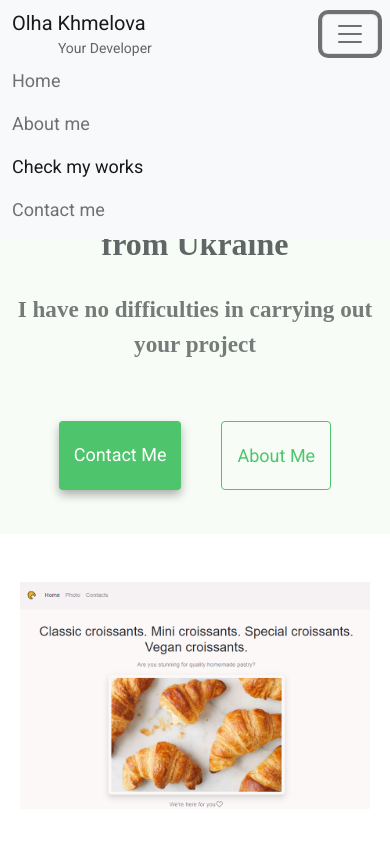
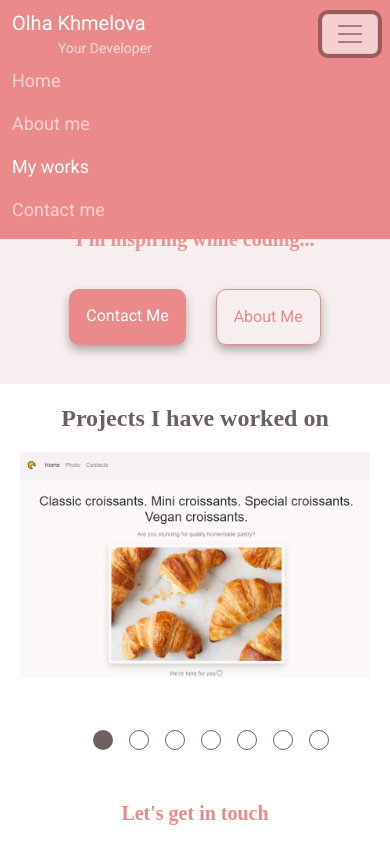
Before and after one commit to Olka-Khmelova/My-portfolio-app, a plain HTML site: page works.html in a window 390 px wide. Both pictures are taken after a click on the button "Toggle navigation". Shown: the top 844 px of the page. Drawn offline with nearby package versions, Linux system fonts and the light colour scheme.

Commit message:
Changed color style, added links to projects

```diff
--- a/styles/style.css
+++ b/styles/style.css
@@ -1,9 +1,9 @@
 :root {
-    --primary-color: #4EC56C;
-    --secondary-color: rgba(174, 231, 165, 0.9);
+  --accent-color: #6d6060;
+    --primary-color: #ea8a8a;
+    --secondary-color:  #f0707080;
     --box-shadow: 0 5px 10px rgba(0, 0, 0, 0.3);
-    --hero-bg-color: rgba(174, 231, 165, 0.1);
-    --slick-dots-color: #005BBB;
+    --hero-bg-color: #ebd5d563;
   }
 
   body,
@@ -34,16 +34,19 @@
   }
 
   h1 {
-    font-size: 96px;
+    font-size: 62px;
   }
 
   h2 {
-    font-size: 48px;
-    opacity: 0.7;
+    font-size: 32px;
+    color: var(--accent-color);
+    /* opacity: 0.7; */
   }
 
   h3 {
-    opacity: 0.6;
+    font-size: 24px;
+    color: var(--primary-color);
+    opacity: 0.9;
   }
 
   p {
@@ -53,16 +56,37 @@
 
   .navigation-links {
     display: flex;
-    margin-top: 40px;
+    margin-top: 20px;
     justify-content: center;
   }
 
   .navigation-links a {
     margin: 20px;
-    border-radius: 4px;
-    padding: 20px 15px;
+    border-radius: 10px;
+    padding: 20px 22px;
     text-decoration: none;
     text-transform: capitalize;
+  }
+
+  body, .navbar {
+      max-width: 1240px;
+      margin: 0 auto;
+      font-family: 'Roboto', sans-serif;
+      font-weight: 400;
+      font-size: 18px;
+      line-height: 1.5;
+  }
+  .navbar-nav .nav-link {
+    opacity: 0.6;
+  }
+  .navbar-nav .nav-link:hover {
+    opacity: 1;
+  }
+  .navbar-nav .nav-link.active {
+    opacity: 1;
+  }
+  .bg-nav {
+    background-color: var(--primary-color);
   }
   .contact-link {
     background: var(--primary-color);
@@ -72,13 +96,14 @@
   .about-link {
     color: var(--primary-color);
     border: 1px solid var(--primary-color);
+    box-shadow: var(--box-shadow);
   }
 
   .project-button:hover,
   .about-link:hover,
   .contact-link:hover{
     background: var(--secondary-color);
-    color: var(--primary-color);
+    color: #fff;
   }
 
   .homepage-link {
@@ -127,6 +152,10 @@
     margin: 0px 0px 0px 36px;
     opacity: 0.7;
   }
+  .navbar-toggler {
+    background-color: #fff;
+    opacity: 0.6;
+  }
   .icon{
     font-size: 42px;
   }
@@ -167,16 +196,25 @@
   width: 20px;
   height: 20px;
   background-color: #fff;
-  border: 0.5px solid var(--slick-dots-color);
+  border: 0.5px solid var(--accent-color);
   margin: 0px 8px;
   padding: 0;
   background: none;
 }
 .slick-dots .slick-active button {
-  background-color: var(--slick-dots-color);
+  background-color: var(--accent-color);
   border: none;
 }
   @media (max-width: 576px) {
+    .navigation-links a {
+      margin: 15px;
+      padding: 15px 17px;
+      font-size: 16px;
+    }
+    .hero-section {
+      padding: 20px;
+      padding-top: 80px;
+    }
     .project-button {
     display: block;
     text-align: center;
@@ -186,12 +224,15 @@
       text-align: center;
     }
     h2 {
-      font-size: 32px;
+      font-size: 24px;
       text-align: center;
     }
     h1 {
-      font-size: 48px;
+      font-size: 32px;
       line-height: 1.5;
+    }
+    h3 {
+      font-size: 20px;
     }
 
 }
--- a/works.html
+++ b/works.html
@@ -4,14 +4,14 @@
     <meta charset="UTF-8" />
     <meta http-equiv="X-UA-Compatible" content="IE=edge" />
     <meta name="viewport" content="width=device-width, initial-scale=1.0" />
-    <meta name="description" content="About my work and experience in Tech industry">
+    <meta name="description" content="Real experience and some work pieces made by Khmelova Olha, Front-end developer from Ukraine.">
     <link
       rel="stylesheet"
       href="https://cdn.jsdelivr.net/npm/bootstrap@5.2.3/dist/css/bootstrap.min.css"
     />
     <link rel="stylesheet" href="/styles/style.css" />
     <link rel="stylesheet" type="text/css" href="slick/slick.css"/>
-    <title>Your FrontEnd developer from Ukraine - Olha Khmelova</title>
+    <title>Project experience of FrontEnd developer from Ukraine - Olha Khmelova</title>
     <link rel="preconnect" href="https://fonts.googleapis.com">
     <link rel="preconnect" href="https://fonts.gstatic.com" crossorigin>
     <link href="https://fonts.googleapis.com/css2?family=Roboto:wght@400;700&display=swap" rel="stylesheet">
@@ -19,10 +19,10 @@
   </head>
   <body>
     <header>
-    <nav class="navbar navbar-expand-lg navbar-light bg-light fixed-top">
+    <nav class="navbar navbar-expand-lg navbar-light bg-nav text-white fixed-top">
       <div class="container">
         <div class="nav-brand-flex">
-        <a class="navbar-brand" href="/index.html">Olha Khmelova</a>
+        <a class="navbar-brand text-white" href="/index.html">Olha Khmelova</a>
         <p class="navbar-brand-accent">Your Developer</p>
       </div>
         <button
@@ -39,16 +39,16 @@
         <div class="collapse navbar-collapse" id="navbarNav">
           <ul class="navbar-nav">
             <li class="nav-item">
-              <a class="nav-link " href="/index.html" title="Home page">Home </a>
+              <a class="nav-link text-white" href="/index.html" title="Home page">Home </a>
             </li>
             <li class="nav-item">
-              <a class="nav-link " href="/about.html" title="About me page">About me</a>
+              <a class="nav-link text-white" href="/about.html" title="About me page">About me</a>
             </li>
             <li class="nav-item">
-              <a class="nav-link active" href="/works.html" title="My works page">Check my works</a>
+              <a class="nav-link text-white  active" href="/works.html" title="My works page">My works</a>
             </li>
             <li class="nav-item">
-              <a class="nav-link" href="/contacts.html" title="Contacts section">Contact me</a>
+              <a class="nav-link text-white" href="/contacts.html" title="Contacts section">Contact me</a>
             </li>
           </ul>
         </div>
@@ -59,33 +59,34 @@
     <div class="hero-section pb-4">
     <h1 class="text-center">My works</h1>
     <h2 class="text-center">Your Front-end developer from Ukraine</h2>
-    <h3 class="text-center pt-4">I have no difficulties in carrying out your project</h3>
+    <h3 class="text-center pt-4">I'm inspiring while coding...</h3>
     <div class="navigation-links">
       <a href="/contacts.html" class="contact-link" title="Contact section">Contact me</a>
       <a href="/about.html" class="about-link" title="About Me page">About me</a>
     </div>
   </div>
-    <div class="gallery section mt-5" id="galery">
-        <div class="galery-item">
-            <img src="./images/my-croissant-app.png" alt="project 1" class="gallery-img">
+  <h2 class="mt-3 text-center">Projects I have worked on</h2>
+    <div class="gallery section mt-3" id="galery">
+        <div class="galery-item"
+          <a href="https://steady-dolphin-d8d210.netlify.app" class="link" target="_blank" title="Check my Croissant App"><img src="./images/my-croissant-app.png" alt="project 1" class="gallery-img"></a>
         </div>
         <div class="galery-item">
-            <img src="/images/my-weather-app.png" alt="project 2" class="gallery-img">
+          <a href="https://dreamy-pastelito-5d1332.netlify.app/ " target="_blank" class="link" title="Check my Weather App"><img src="/images/my-weather-app.png" alt="project 2" class="gallery-img"></a>
         </div>
         <div class="galery-item">
-            <img src="/images/architecture-company.png" alt="project 3" class="gallery-img">
+            <a href="https://golden-gumption-d81f52.netlify.app/" target="_blank" class="link" title="Check my Architecture App"><img src="/images/architecture-company.png" alt="project 3" class="gallery-img"></a>
         </div>
         <div class="galery-item">
-            <img src="/images/my-honey-app.png" alt="project 1" class="gallery-img">
+          <a href="https://www.shecodes.io/workshops/shecodes-basics-ddaf7aec-daa2-4da8-9620-330095707fa4/projects/1208281 " target="_blank" class="link" title="Check my Weather App"> <img src="/images/my-honey-app.png" alt="project 1" class="gallery-img"></a>
         </div>
         <div class="galery-item">
-            <img src="/images/architecture-company.png" alt="project 2" class="gallery-img">
+            <a href="https://golden-gumption-d81f52.netlify.app/" target="_blank" class="link" title="Check my Architecture App"><img src="/images/architecture-company.png" alt="project 3" class="gallery-img"></a>
         </div>
         <div class="galery-item">
-            <img src="/images/my-croissant-app.png" alt="project 3" class="gallery-img">
+          <a href="https://steady-dolphin-d8d210.netlify.app" class="link" target="_blank" title="Check my Croissant App"><img src="./images/my-croissant-app.png" alt="project 1" class="gallery-img"></a>
         </div>
         <div class="galery-item">
-            <img src="/images/my-weather-app.png" alt="project 1" class="gallery-img">
+          <a href="https://dreamy-pastelito-5d1332.netlify.app/ " target="_blank" class="link" title="Check my Weather App"><img src="/images/my-weather-app.png" alt="project 2" class="gallery-img"></a>
         </div>
 </div>
   </main>
```
Also changed, not shown: about.html (+9 -9 lines), contacts.html (+10 -10 lines), index.html (+11 -9 lines).
